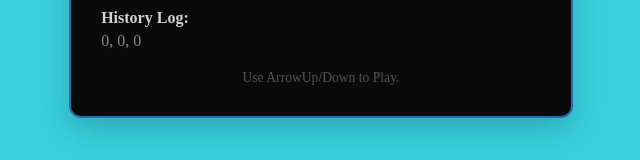
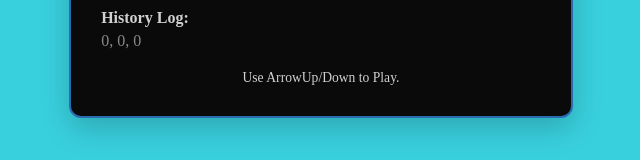
Before and after one commit to traceynicole71-cloud/Lab-10.1, a React (Vite) app: page / in a window 1280 px wide. Shown: the part 556-716 px from the top of the page, without its empty margins (319-959 px from the left). Built offline with nearby package versions, Linux system fonts and the light colour scheme.

Commit message:
last revision commit

```diff
--- a/src/App.css
+++ b/src/App.css
@@ -115,5 +115,5 @@
 .footer {
   margin-top: 20px;
   font-size: 0.85rem;
-  color: #555;
+  color: #d1d1d1;
 }
```
Also changed, not shown: 1 other file (tests, documents, lock files or other folders).
